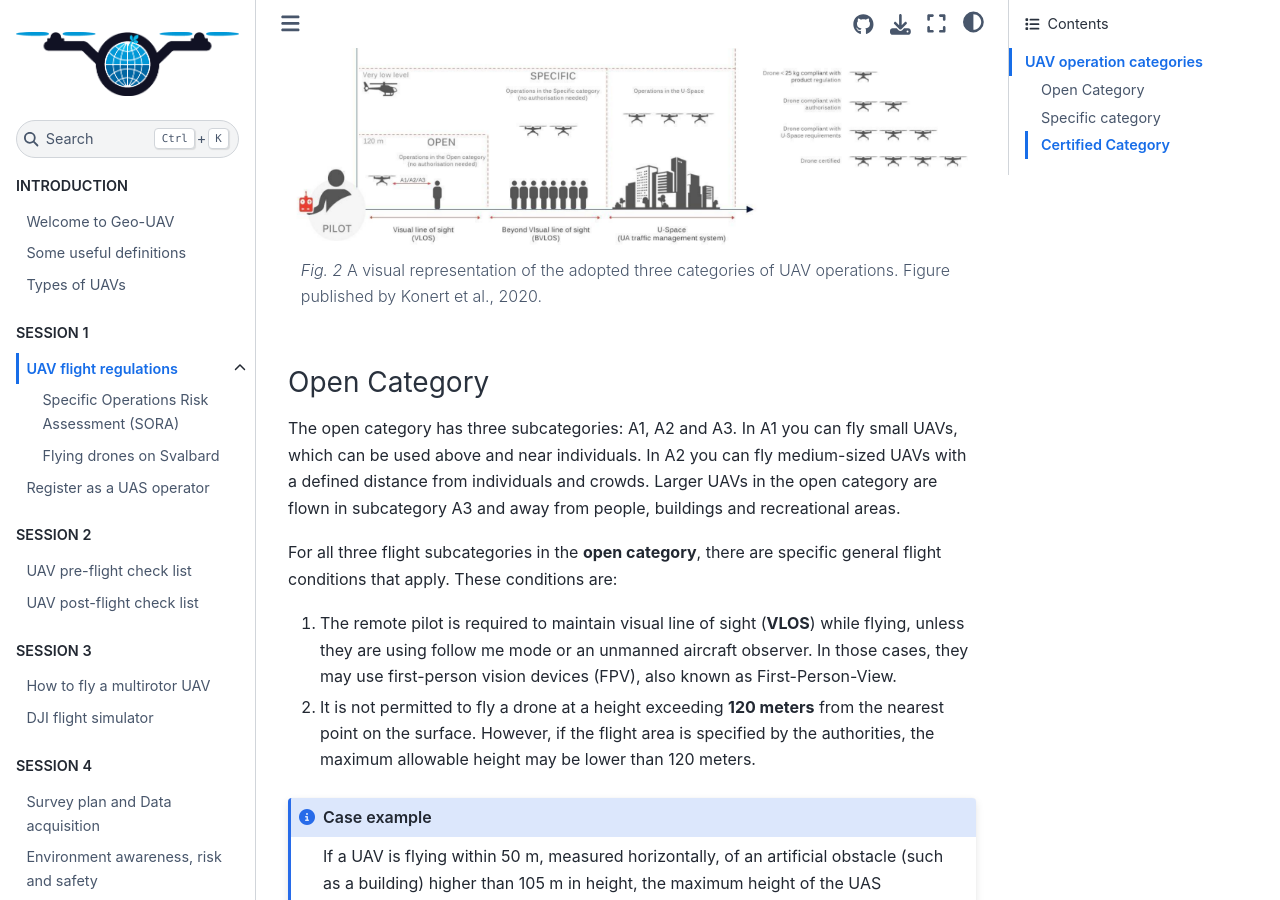
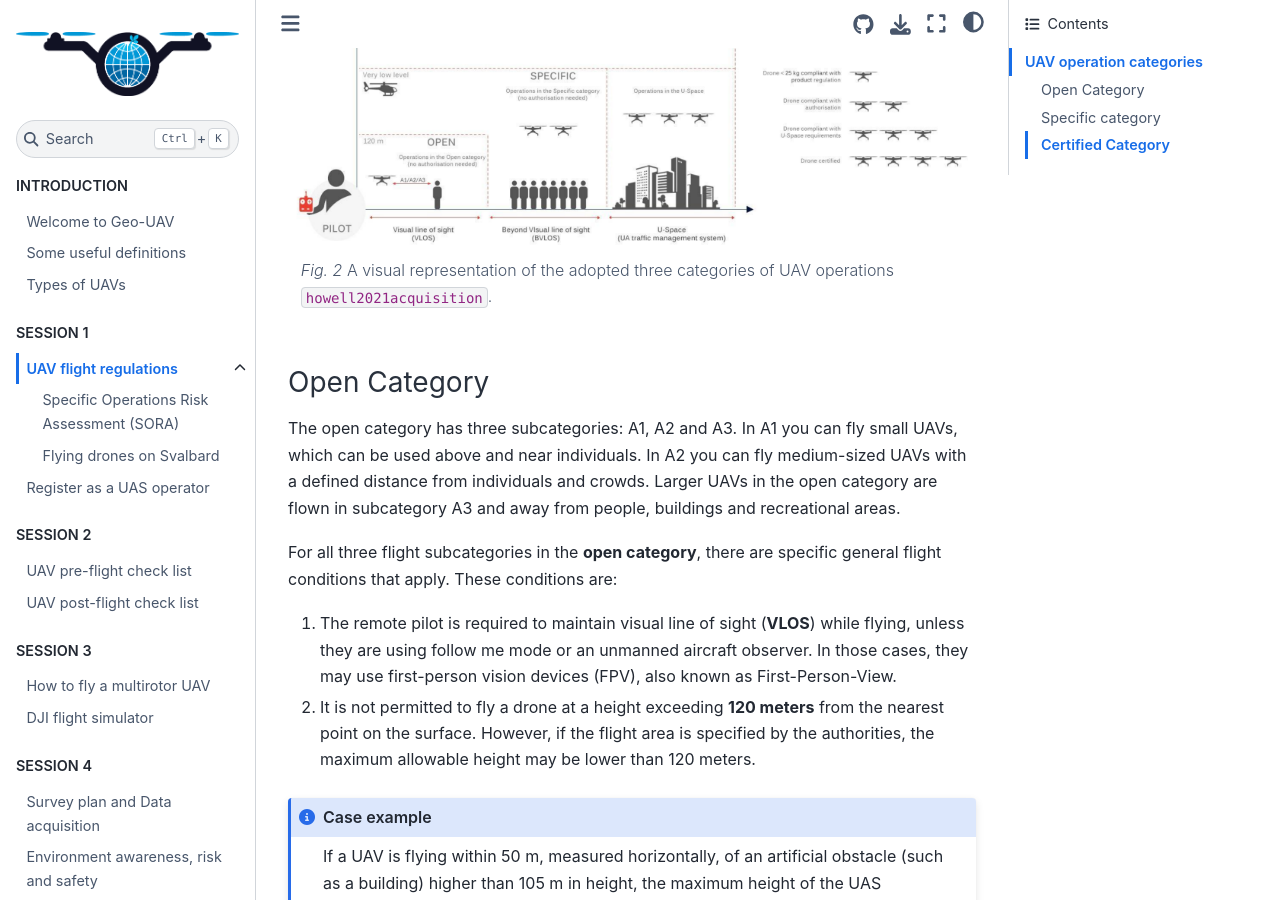
Before and after one commit to UNISvalbard/Geo-UAV, a Jupyter Book: the page built from content/lessons/regulations/regulations.md, in a window 1280 px wide and 900 px high, scrolled down 851 px. Built offline with Jupyter Book 1.0.4 settings and Sphinx 7.4.7 and the Sphinx Book theme 1.1.4, drawn with Linux system fonts in a browser that asks for light colours; cross-references to code outside the pages are shown as plain code.

Commit message:
literature

````diff
--- a/content/lessons/regulations/regulations.md
+++ b/content/lessons/regulations/regulations.md
@@ -23,7 +23,7 @@ This is a compilation of the standarised rules published by [European Union Avia
 ```{figure} assets/dronecategories.png
 :name: dronecategories
 
-A visual representation of the adopted three categories of UAV operations. Figure published by Konert et al., 2020.
+A visual representation of the adopted three categories of UAV operations {cite:t}`howell2021acquisition`.
 ```
 
 
````
Also changed, not shown: bibliography.bib (+9 -0 lines), content/lessons/data_acquisition/data_acquisition.md (+1 -1 lines).
